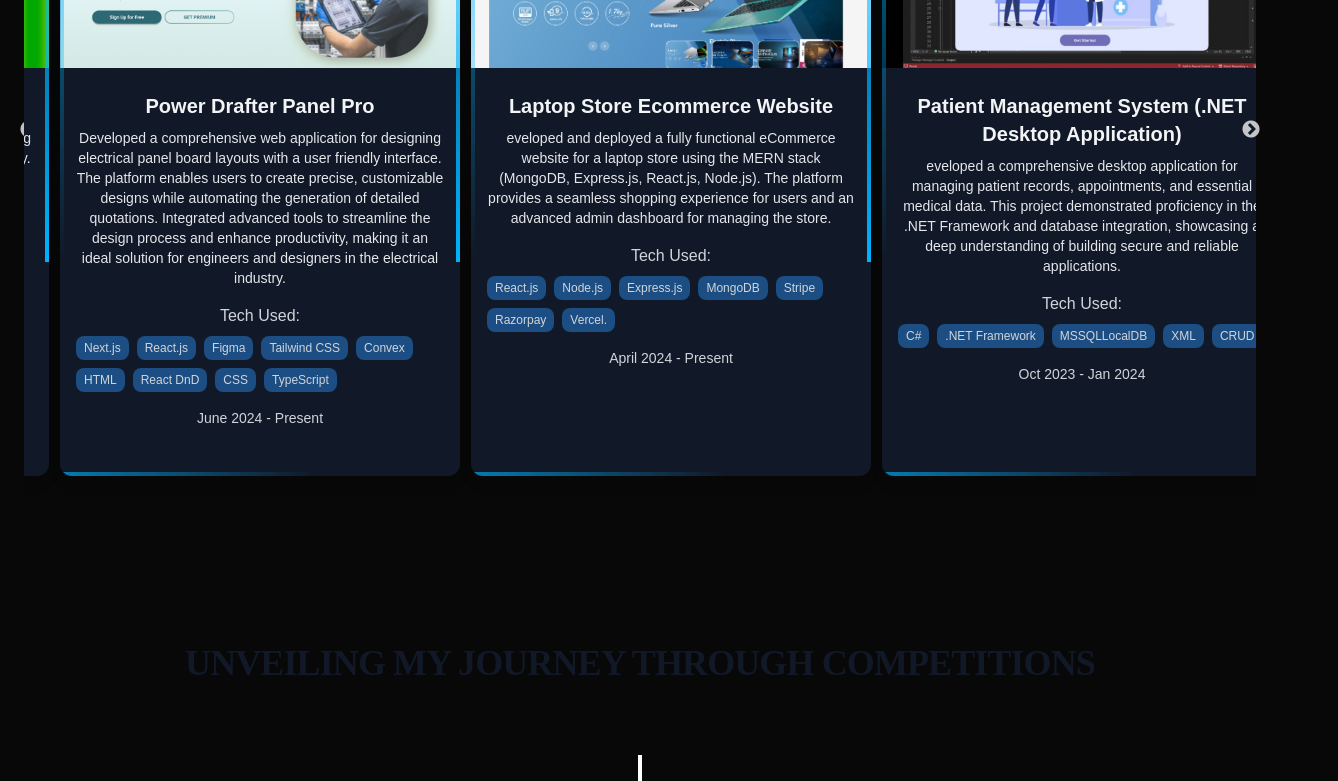
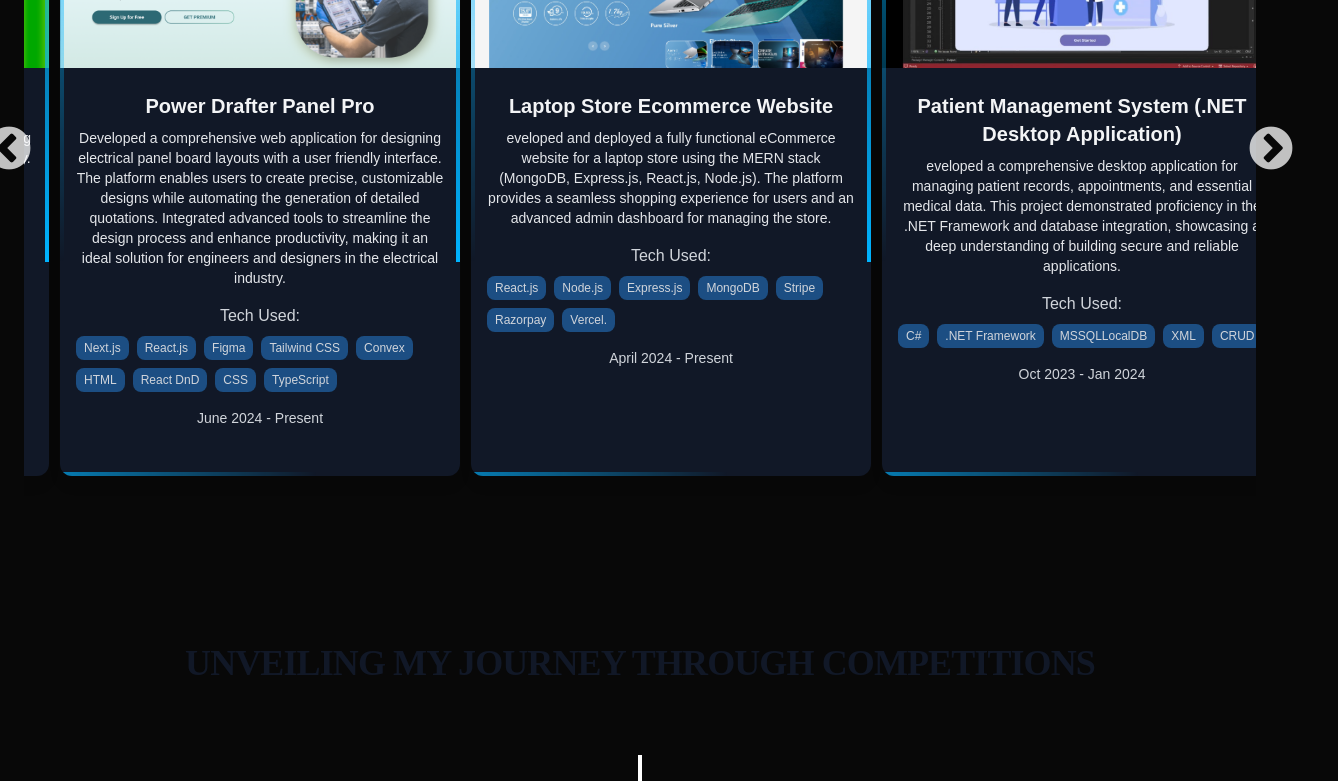
Before and after one commit to Yashcat2/Personal-Website, a React (Create React App) app: page / in a window 1280 px wide. Shown: the part 2080-2861 px from the top of the page, 1338 px wide, since content can reach past the window. Built offline with nearby package versions, Linux system fonts and the light colour scheme.

Commit message:
slick slider

```diff
--- a/src/Section/Projects.jsx
+++ b/src/Section/Projects.jsx
@@ -92,30 +92,29 @@ const ProjectsSection = () => {
   );
 };
 
-const SampleNextArrow = (props) => {
-  const { className, style, onClick } = props;
+const SampleNextArrow = ({ className, style, onClick }) => {
   return (
     <div
-      className={`${className} slick-next !w-[60px] !h-[60px] bg-white/30 rounded-full cursor-pointer hover:bg-white/50 flex items-center justify-center`}
-      style={{ ...style, display: 'block', fontSize: '3rem' }}
+      className={`${className} slick-next !w-[60px] !h-[60px] bg-white/30 rounded-full cursor-pointer hover:bg-white/50 flex items-center justify-center absolute right-[-70px] top-1/2 transform -translate-y-1/2 !z-50`}
+      style={{ ...style, display: "flex" }}
       onClick={onClick}
     >
-      {/* Next arrow content */}
+      ➜
     </div>
   );
 };
 
-const SamplePrevArrow = (props) => {
-  const { className, style, onClick } = props;
+const SamplePrevArrow = ({ className, style, onClick }) => {
   return (
     <div
-      className={`${className} slick-prev !w-[60px] !h-[60px] bg-blue-700 rounded-full cursor-pointer hover:bg-white/50 flex items-center justify-center`}
-      style={{ ...style, display: 'block', fontSize: '3rem' }}
+      className={`${className} slick-prev !w-[60px] !h-[60px] bg-white/30 rounded-full cursor-pointer hover:bg-white/50 flex items-center justify-center absolute left-[-70px] top-1/2 transform -translate-y-1/2 !z-50`}
+      style={{ ...style, display: "flex" }}
       onClick={onClick}
     >
-      {/* Previous arrow content */}
+      ➜
     </div>
   );
 };
 
+
 export default ProjectsSection;
--- a/src/index.css
+++ b/src/index.css
@@ -409,6 +409,10 @@ code {
 .slick-slide {
   display: flex;
   justify-content: center;
+  /* overflow: visible !important; */
+  width: 100%;
+
+
 }
 @keyframes slide-horizontal {
   0% {
@@ -435,3 +439,38 @@ code {
 .animate-slide-vertical {
   animation: slide-vertical 2s linear infinite;
 }
+
+/* Ensure arrows are visible */
+.slick-prev,
+.slick-next {
+    display: block !important;  /* Ensure arrows are not hidden */
+}
+
+/* Increase the arrow size */
+.slick-prev:before,
+.slick-next:before {
+    font-family: 'slick';
+    font-size: 50px !important;  /* Increase the font size */
+    line-height: 1;
+    opacity: .75;
+    color: white;
+    -webkit-font-smoothing: antialiased;
+    -moz-osx-font-smoothing: grayscale;
+}
+
+/* Increase width and height to fit the larger icons */
+.slick-prev,
+.slick-next {
+    width: 50px !important;
+    height: 50px !important;
+    font-size: 50px !important;  /* Ensure icons are large enough */
+}
+
+/* Position adjustments */
+.slick-prev {
+    left: -40px !important;  /* Adjust left position if needed */
+}
+
+.slick-next {
+    right: -40px !important;  /* Adjust right position if needed */
+}
```
